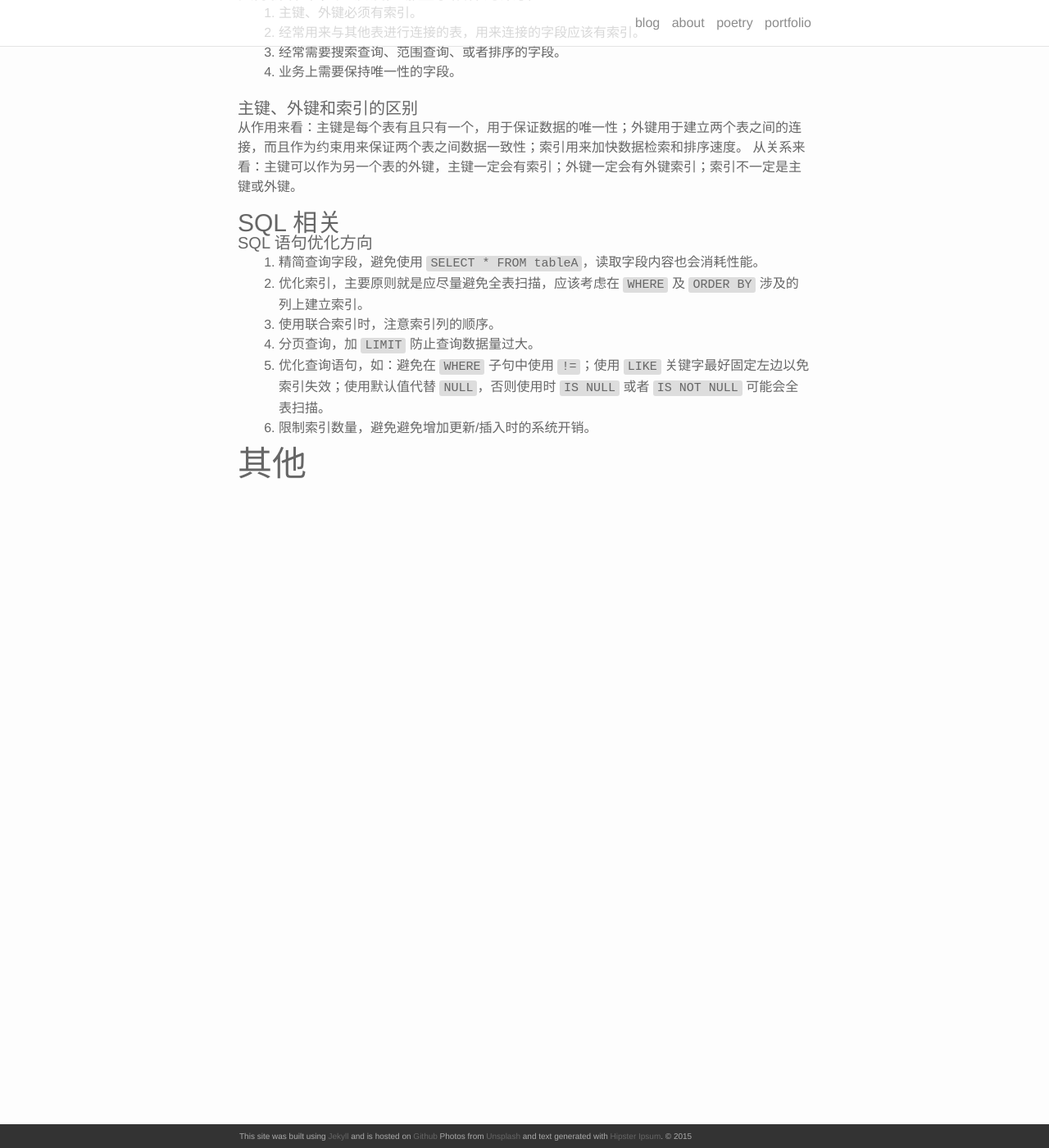
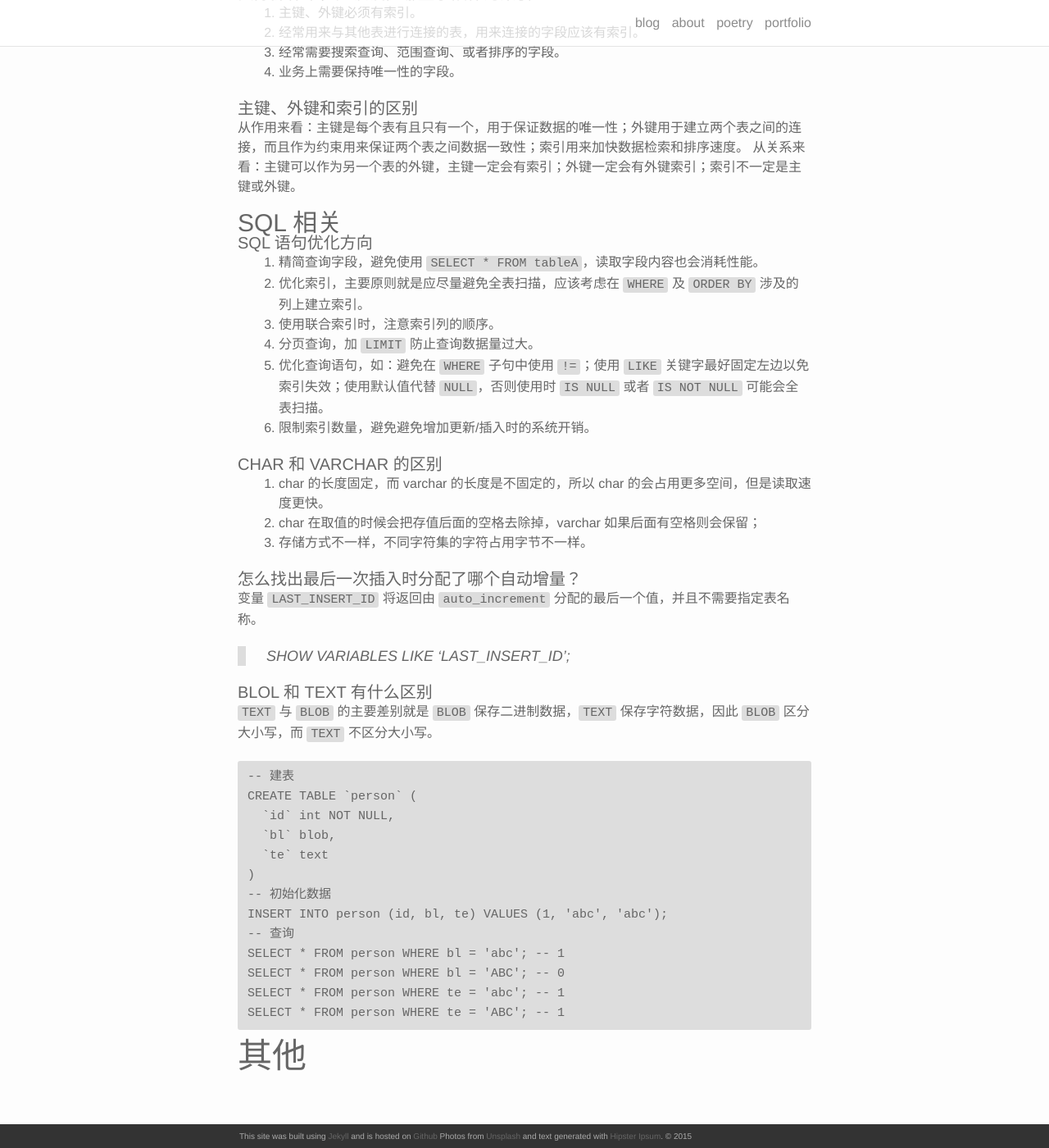
Before and after one commit to akmissxt/blog, a Jekyll site: the page built from _posts/2021-04-05-面试复习.markdown, in a window 1280 px wide and 1400 px high, scrolled down 7709 px. Shown: the whole window at 82% size. Built offline with Jekyll 4.4.1, drawn with Linux system fonts in a browser that asks for light colours; nearby versions of some CDN libraries; our own code applies the rules of GitHub Pages for plain Markdown files.

Commit message:
update(面试复习): 字段类型相关

````diff
--- a/_posts/2021-04-05-面试复习.markdown
+++ b/_posts/2021-04-05-面试复习.markdown
@@ -294,5 +294,32 @@ MySQL 的索引查询会遵循最左匹配原则，即最左优先，在检索
 5. 优化查询语句，如：避免在 `WHERE` 子句中使用 `!=`；使用 `LIKE` 关键字最好固定左边以免索引失效；使用默认值代替 `NULL`，否则使用时 `IS NULL` 或者 `IS NOT NULL` 可能会全表扫描。
 6. 限制索引数量，避免避免增加更新/插入时的系统开销。
 
+#### CHAR 和 VARCHAR 的区别
+1. char 的长度固定，而 varchar 的长度是不固定的，所以 char 的会占用更多空间，但是读取速度更快。
+2. char 在取值的时候会把存值后面的空格去除掉，varchar 如果后面有空格则会保留；
+3. 存储方式不一样，不同字符集的字符占用字节不一样。
+
+#### 怎么找出最后一次插入时分配了哪个自动增量？
+变量 `LAST_INSERT_ID` 将返回由 `auto_increment` 分配的最后一个值，并且不需要指定表名称。
+> SHOW VARIABLES LIKE 'LAST_INSERT_ID';
+
+#### BLOL 和 TEXT 有什么区别
+`TEXT` 与 `BLOB` 的主要差别就是 `BLOB` 保存二进制数据，`TEXT` 保存字符数据，因此 `BLOB` 区分大小写，而 `TEXT` 不区分大小写。
+
+```SQL
+-- 建表
+CREATE TABLE `person` (
+  `id` int NOT NULL,
+  `bl` blob,
+  `te` text
+)
+-- 初始化数据
+INSERT INTO person (id, bl, te) VALUES (1, 'abc', 'abc');
+-- 查询
+SELECT * FROM person WHERE bl = 'abc'; -- 1
+SELECT * FROM person WHERE bl = 'ABC'; -- 0
+SELECT * FROM person WHERE te = 'abc'; -- 1
+SELECT * FROM person WHERE te = 'ABC'; -- 1
+```
 
 ## 其他
````
